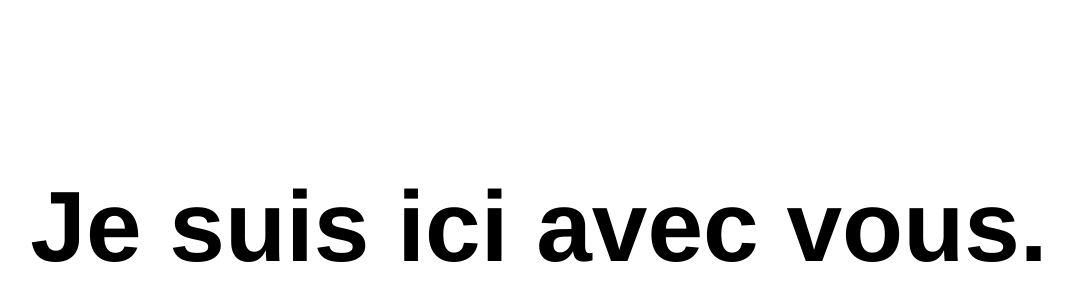
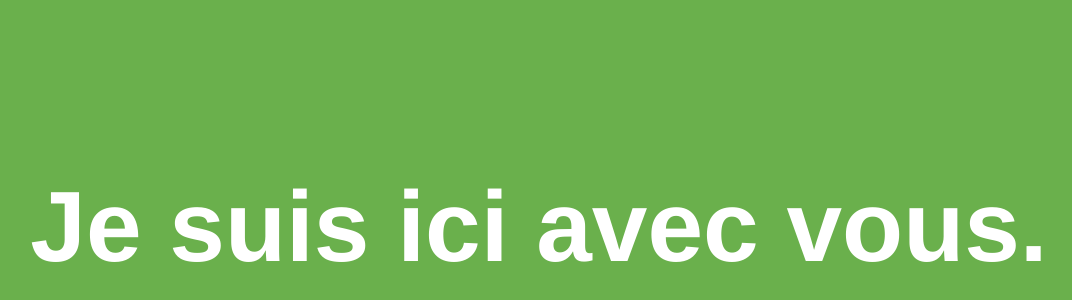
Before and after one commit to Poukris/Hello, a plain HTML site: page index.html in a window 1280 px wide. Shown: the part 218-518 px from the top of the page, without its empty margins (109-1181 px from the left). Drawn offline with Linux system fonts and the light colour scheme.

Commit message:
green-background

```diff
--- a/index.html
+++ b/index.html
@@ -5,6 +5,10 @@
 <title>Ma premiere page web</title>
 </head>
 <style>
+body{
+background-color:#6ab04c;
+color:white;
+}
 	h1{
 	position:absolute;
 	top:40%;
```
